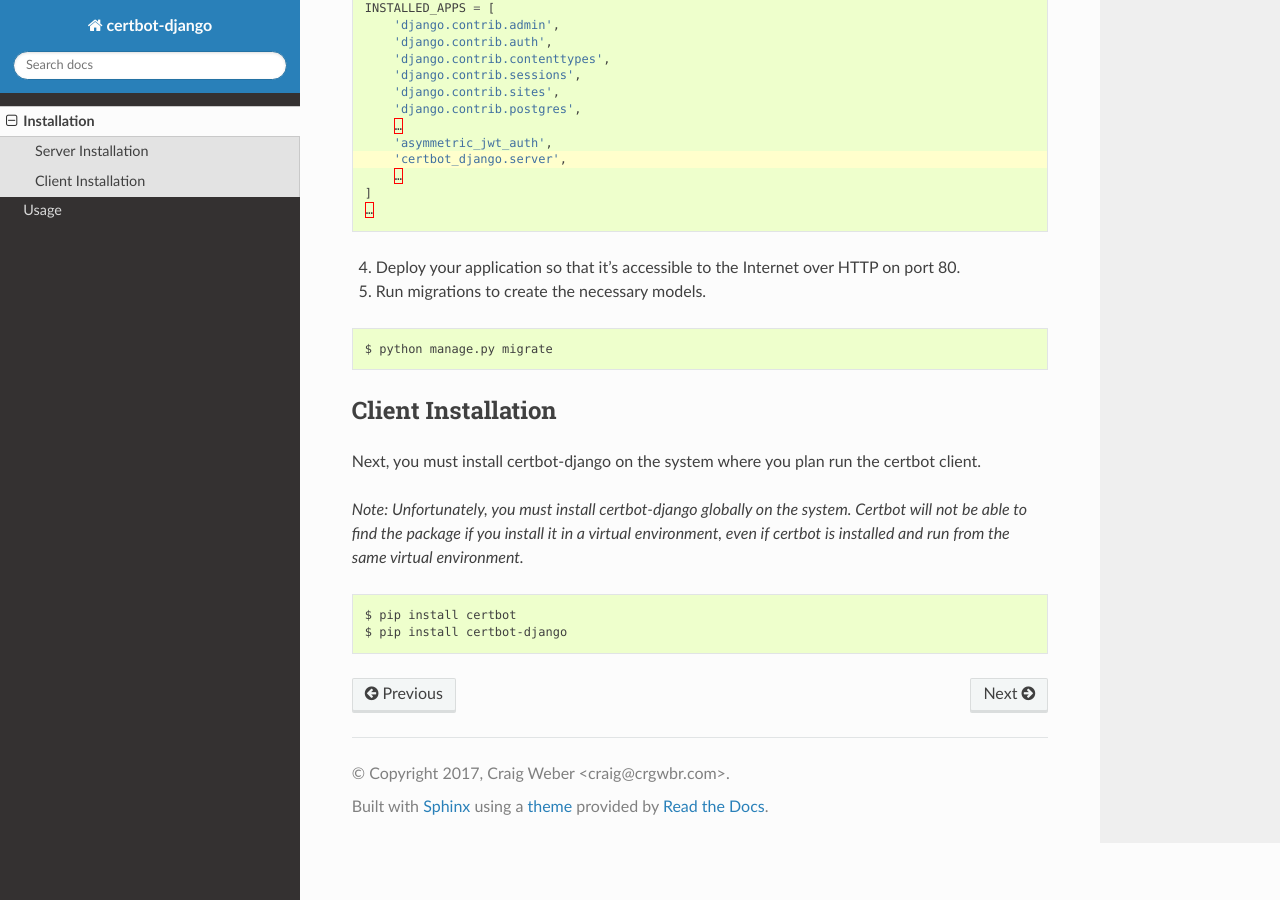
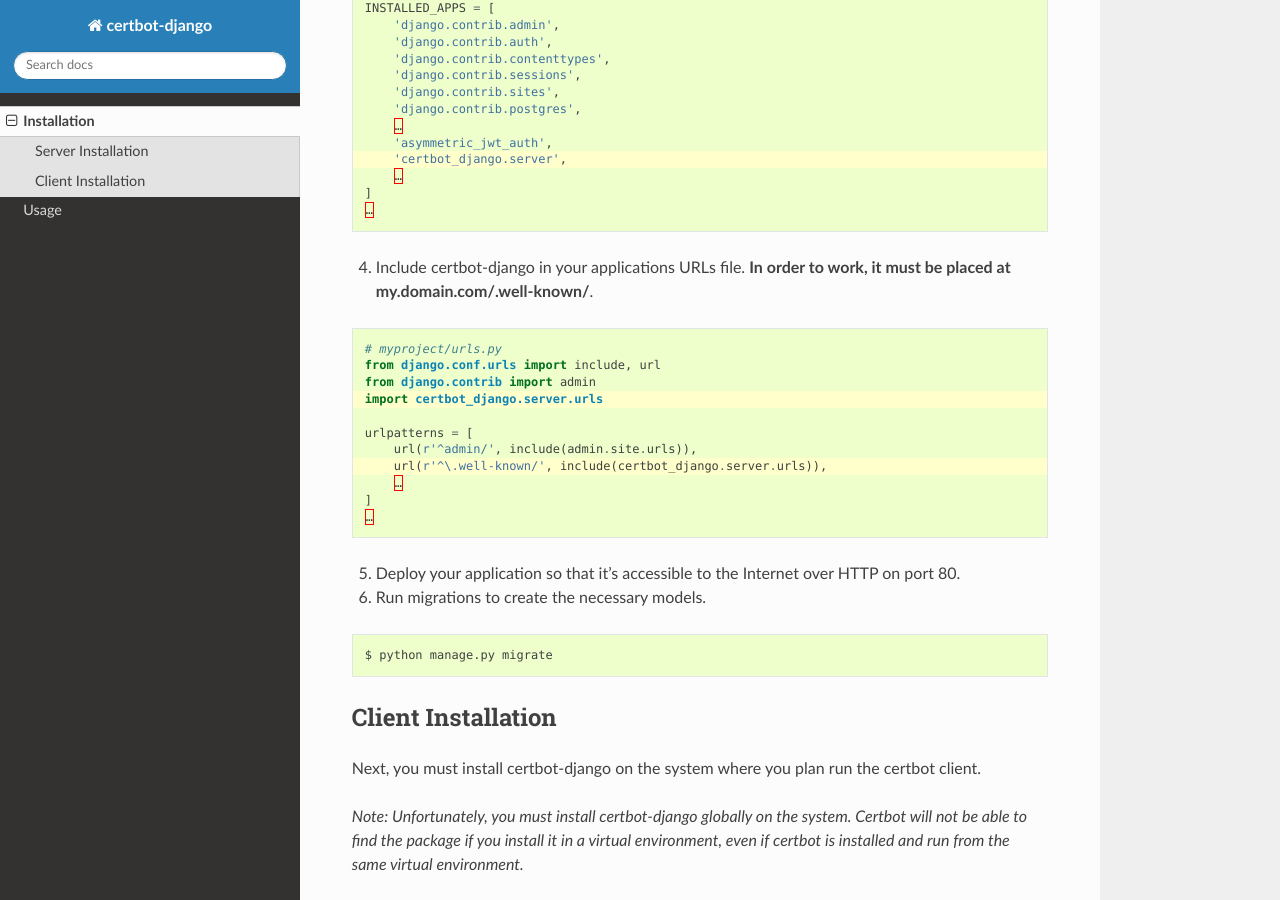
Before and after one commit to thelabnyc/certbot-django, a Sphinx documentation site: the page built from docs/install.rst, in a window 1280 px wide and 900 px high, scrolled down 547 px. Built offline with Sphinx 7.4.7 and the Read the Docs theme 2.0.0, drawn with Linux system fonts in a browser that asks for light colours; the version number could not be read and is left out.

Commit message:
Add URL setup to docs

```diff
--- a/docs/install.rst
+++ b/docs/install.rst
@@ -38,9 +38,27 @@
     ]
     …
 
-4. Deploy your application so that it's accessible to the Internet over HTTP on port 80.
+4. Include certbot-django in your applications URLs file. **In order to work, it must be placed at my.domain.com/.well-known/**.
 
-5. Run migrations to create the necessary models.
+.. code-block:: python
+    :emphasize-lines: 4,8
+
+    # myproject/urls.py
+    from django.conf.urls import include, url
+    from django.contrib import admin
+    import certbot_django.server.urls
+
+    urlpatterns = [
+        url(r'^admin/', include(admin.site.urls)),
+        url(r'^\.well-known/', include(certbot_django.server.urls)),
+        …
+    ]
+    …
+
+
+5. Deploy your application so that it's accessible to the Internet over HTTP on port 80.
+
+6. Run migrations to create the necessary models.
 
 .. code-block:: bash
 
```
